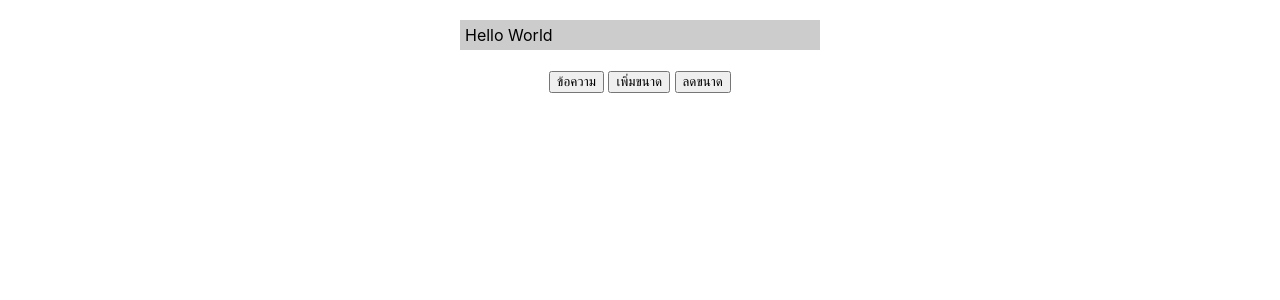
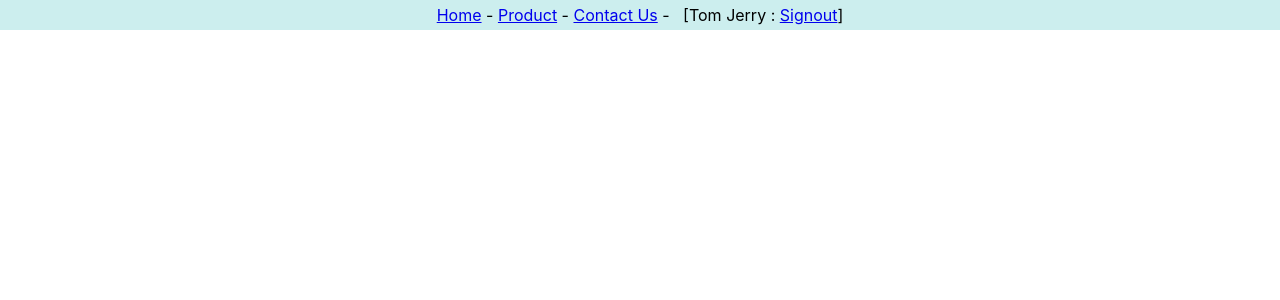
Before and after one commit to Zerlix2744/app1, a React (Create React App) app: page / in a window 1280 px wide. Shown: the top 300 px of the page. Built offline with nearby package versions, Linux system fonts and the light colour scheme.

Commit message:
context-header
create context-header.js context.js
edit app.js

```diff
--- a/src/App.js
+++ b/src/App.js
@@ -1,6 +1,12 @@
 import React from 'react'
-import MessageBox from './state-func'
+import { userContext } from './context'
+import Header from './context-header'
+
 
 export default function App() {
-  return <MessageBox/>
+  return (
+  <userContext.Provider value={'Tom Jerry'}>
+    <Header/>
+  </userContext.Provider>
+  )
 }
--- /dev/null
+++ b/src/context-header.js
@@ -0,0 +1,23 @@
+import React from 'react'
+import { userContext } from './context'
+
+export default class Header extends React.Component {
+    static contextType = userContext
+    render() {
+        const user = this.context
+
+        const headerStyle = {
+            backgroundColor:'#cee',
+            textAlign:'center',
+            padding: 5
+    }
+        return (
+            <div style={headerStyle}>
+                <a href=" ">Home</a>&nbsp;-&nbsp;
+                <a href=" ">Product</a>&nbsp;-&nbsp;
+                <a href=" ">Contact Us</a>&nbsp;-&nbsp;&nbsp;
+                [{user}&nbsp;:&nbsp;<a href=" ">Signout</a>]
+            </div>
+        )
+    }
+}
--- /dev/null
+++ b/src/context.js
@@ -0,0 +1,3 @@
+import React, {createContext} from 'react'
+
+export const userContext = createContext()
```
